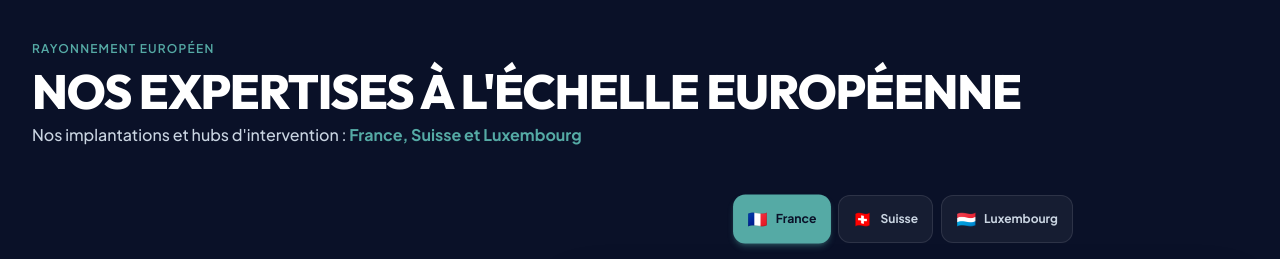
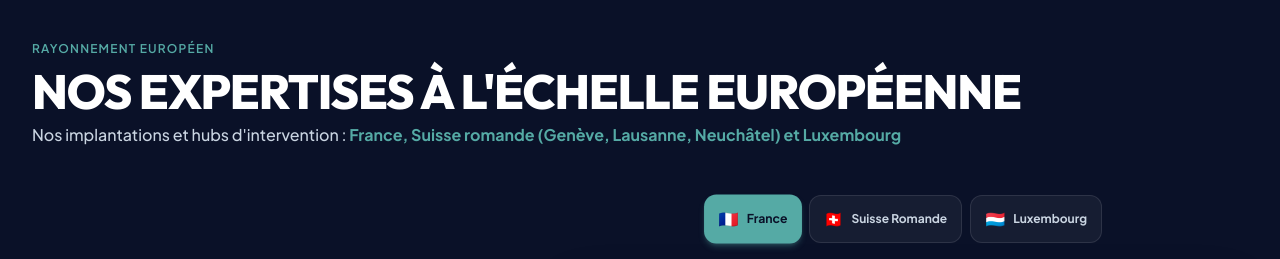
Before and after one commit to y8y4znb7n5-png/VITALIA-FRANCE-, a React (Vite) app: page / in a window 1280 px wide. Shown: the part 5740-5999 px from the top of the page. Built offline with nearby package versions, Linux system fonts and the light colour scheme.

Commit message:
refactor: update Switzerland to Suisse Romande
Clarify geographical scope for Swiss operations by explicitly referencing Suisse Romande, Genève, Lausanne, and Neuchâtel across the application.

```diff
--- a/src/App.tsx
+++ b/src/App.tsx
@@ -104,7 +104,7 @@ export default function App() {
           onOpenQuickApply={(sectorTitle) => handleOpenQuickApply(undefined, sectorTitle)}
         />
 
-        {/* Rayonnement Européen de nos expertises : Carte interactive (France, Suisse, Luxembourg) */}
+        {/* Rayonnement Européen de nos expertises : Carte interactive (France, Suisse Romande, Luxembourg) */}
         <EuropePresenceSection
           onOpenContact={handleOpenContact}
           onOpenQuickApply={handleOpenQuickApply}
--- a/src/components/EuropePresenceSection.tsx
+++ b/src/components/EuropePresenceSection.tsx
@@ -38,15 +38,15 @@ const COUNTRIES: CountryData[] = [
   },
   {
     id: 'suisse',
-    name: 'Suisse',
-    labelEn: 'Switzerland',
+    name: 'Suisse Romande',
+    labelEn: 'Suisse Romande',
     flag: '🇨🇭',
-    city: 'Bâle & Genève',
+    city: 'Genève, Lausanne & Neuchâtel',
     image: 'https://images.unsplash.com/photo-1530122037265-a5f1f91d3b99?auto=format&fit=crop&w=900&q=80',
     description:
-      'Au cœur du premier pôle pharmaceutique et biotechnologique mondial. Nous accompagnons les multinationales de Bâle et les biotechs innovantes de la Health Valley lémanique dans le recrutement de profils C-Level, PhD et directeurs scientifiques.',
-    details: 'Spécialisation dans les thérapies innovantes, la réglementation Swissmedic et la mobilité transfrontalière.',
-    stats: 'Présence Bâle (EuroAirport) & Arc lémanique',
+      'Intervention ciblée exclusivement en Suisse romande. Nous accompagnons les biotechs innovantes de la Health Valley lémanique, les medtechs et acteurs de pointe à Genève, Lausanne et Neuchâtel dans le recrutement de profils C-Level, PhD, directeurs scientifiques et experts métiers.',
+    details: 'Spécialisation exclusive en Suisse romande (Genève, Lausanne, Neuchâtel) : thérapies innovantes, microtechnique, dispositifs médicaux (MedTech), réglementation Swissmedic et mobilités transfrontalières.',
+    stats: 'Hubs : Genève • Lausanne • Neuchâtel',
   },
   {
     id: 'luxembourg',
@@ -112,15 +112,15 @@ export const EuropePresenceSection: React.FC<EuropePresenceSectionProps> = ({
     },
     {
       countryId: 'suisse',
-      label: 'Switzerland',
-      labelX: 495,
+      label: 'Suisse Romande',
+      labelX: 510,
       labelY: 370,
-      lineX1: 495,
+      lineX1: 500,
       lineY1: 382,
-      lineX2: 432,
-      lineY2: 408,
-      vX: 422,
-      vY: 414,
+      lineX2: 422,
+      lineY2: 412,
+      vX: 412,
+      vY: 420,
     },
   ];
 
@@ -140,7 +140,7 @@ export const EuropePresenceSection: React.FC<EuropePresenceSectionProps> = ({
             Nos expertises à l'échelle européenne
           </h2>
           <p className="mt-2 text-sm sm:text-base text-slate-300 font-medium">
-            Nos implantations et hubs d'intervention : <strong className="text-[#55AAA5]">France, Suisse et Luxembourg</strong>
+            Nos implantations et hubs d'intervention : <strong className="text-[#55AAA5]">France, Suisse romande (Genève, Lausanne, Neuchâtel) et Luxembourg</strong>
           </p>
         </div>
 
--- a/src/components/Footer.tsx
+++ b/src/components/Footer.tsx
@@ -112,7 +112,7 @@ export const Footer: React.FC<FooterProps> = ({ onOpenQuickApply, onOpenContact
             <div className="space-y-3 text-xs sm:text-sm text-slate-300">
               <div className="flex items-center gap-2">
                 <MapPin className="w-4 h-4 text-[#55AAA5] shrink-0" />
-                <span>France • Suisse • Luxembourg</span>
+                <span>France • Suisse Romande (Genève, Lausanne, Neuchâtel) • Luxembourg</span>
               </div>
               <div className="flex items-center gap-2">
                 <Mail className="w-4 h-4 text-[#55AAA5] shrink-0" />
--- a/src/data/content.ts
+++ b/src/data/content.ts
@@ -74,7 +74,7 @@ export const SERVICES_CANDIDATS: ServiceItem[] = [
       'Présentation directe aux décideurs clés (Direction Générale, VP R&D, DRH)',
       'Découverte des projets scientifiques majeurs avant leur officialisation',
       'Respect scrupuleux de votre confidentialité et absence de diffusion sans accord',
-      'Opportunités en France, Suisse, Luxembourg et à l’international'
+      'Opportunités en France, Suisse romande (Genève, Lausanne, Neuchâtel), Luxembourg et à l’international'
     ],
     iconName: 'KeyRound',
     highlightMetric: '70% des opportunités traitées en exclusivité confidentielle'
```
Also changed, not shown: src/data/europeMapPaths.ts (+1 -1 lines).
